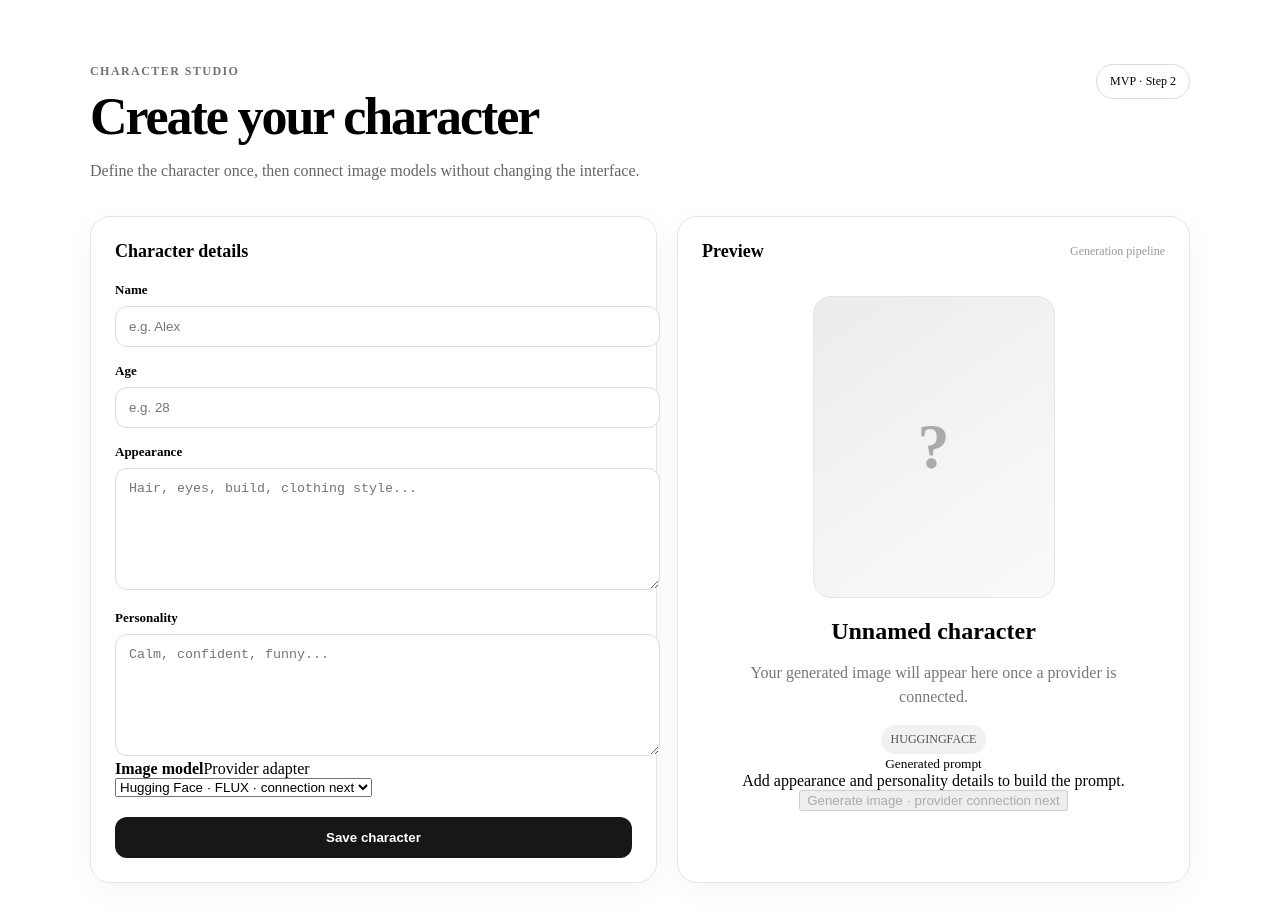
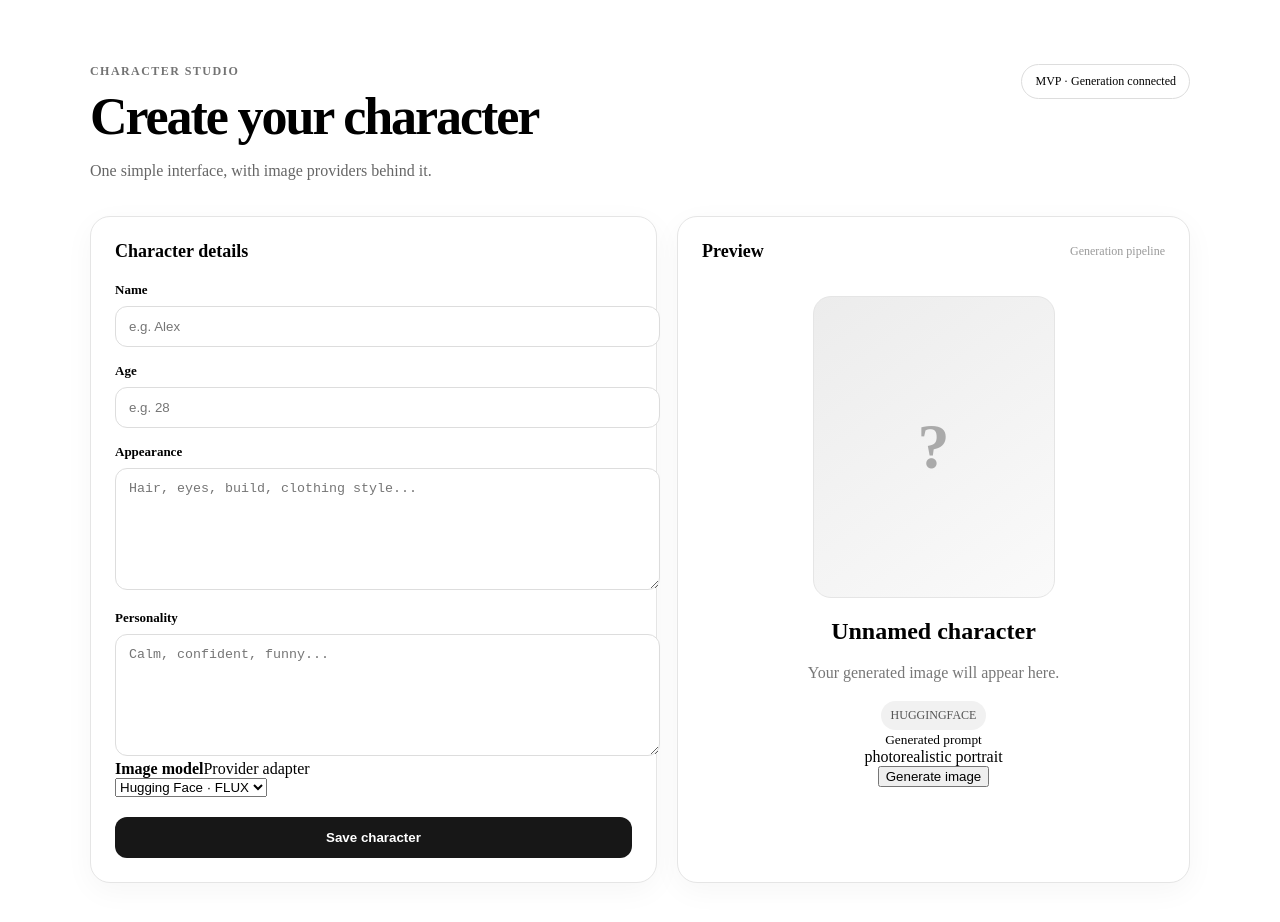
Before and after one commit to freemonkeyyourlife-lab/character-studio, a Next.js app: page / in a window 1280 px wide. Shown: the top 922 px of the page. Built offline with nearby package versions, Linux system fonts and the light colour scheme.

Commit message:
Connect the frontend to generation

```diff
--- a/app/page.tsx
+++ b/app/page.tsx
@@ -9,12 +9,50 @@ export default function Home() {
   const [character, setCharacter] = useState(initialCharacter);
   const [saved, setSaved] = useState(false);
   const [provider, setProvider] = useState(imageProviders[0].id);
+  const [imageUrl, setImageUrl] = useState("");
+  const [generating, setGenerating] = useState(false);
+  const [error, setError] = useState("");
 
-  const prompt = useMemo(() => [character.appearance, character.age ? `age ${character.age}` : "", character.personality].filter(Boolean).join(", "), [character]);
+  const prompt = useMemo(
+    () => [
+      "photorealistic portrait",
+      character.appearance,
+      character.age ? `age ${character.age}` : "",
+      character.personality,
+    ].filter(Boolean).join(", "),
+    [character]
+  );
 
   const update = (key: keyof Character, value: string) => {
     setSaved(false);
     setCharacter((current) => ({ ...current, [key]: value }));
+  };
+
+  const generate = async () => {
+    setGenerating(true);
+    setError("");
+    setImageUrl("");
+
+    try {
+      const response = await fetch("/api/generate", {
+        method: "POST",
+        headers: { "Content-Type": "application/json" },
+        body: JSON.stringify({ provider, prompt }),
+      });
+      const contentType = response.headers.get("content-type") || "";
+
+      if (!response.ok) {
+        const data = contentType.includes("application/json") ? await response.json() : null;
+        throw new Error(data?.error || "Generation failed.");
+      }
+
+      const blob = await response.blob();
+      setImageUrl(URL.createObjectURL(blob));
+    } catch (err) {
+      setError(err instanceof Error ? err.message : "Generation failed.");
+    } finally {
+      setGenerating(false);
+    }
   };
 
   return (
@@ -23,34 +61,69 @@ export default function Home() {
         <div>
           <div className="eyebrow">CHARACTER STUDIO</div>
           <h1>Create your character</h1>
-          <p>Define the character once, then connect image models without changing the interface.</p>
+          <p>One simple interface, with image providers behind it.</p>
         </div>
-        <div className="status">MVP · Step 2</div>
+        <div className="status">MVP · Generation connected</div>
       </header>
+
       <section className="grid">
         <div className="card">
           <h2>Character details</h2>
-          <label>Name<input value={character.name} onChange={(e) => update("name", e.target.value)} placeholder="e.g. Alex" /></label>
-          <label>Age<input value={character.age} onChange={(e) => update("age", e.target.value)} placeholder="e.g. 28" /></label>
-          <label>Appearance<textarea value={character.appearance} onChange={(e) => update("appearance", e.target.value)} placeholder="Hair, eyes, build, clothing style..." /></label>
-          <label>Personality<textarea value={character.personality} onChange={(e) => update("personality", e.target.value)} placeholder="Calm, confident, funny..." /></label>
+
+          <label>Name
+            <input value={character.name} onChange={(e) => update("name", e.target.value)} placeholder="e.g. Alex" />
+          </label>
+
+          <label>Age
+            <input value={character.age} onChange={(e) => update("age", e.target.value)} placeholder="e.g. 28" />
+          </label>
+
+          <label>Appearance
+            <textarea value={character.appearance} onChange={(e) => update("appearance", e.target.value)} placeholder="Hair, eyes, build, clothing style..." />
+          </label>
+
+          <label>Personality
+            <textarea value={character.personality} onChange={(e) => update("personality", e.target.value)} placeholder="Calm, confident, funny..." />
+          </label>
+
           <div className="providerBox">
             <div><strong>Image model</strong><span>Provider adapter</span></div>
             <select value={provider} onChange={(e) => setProvider(e.target.value)}>
-              {imageProviders.map((item) => <option key={item.id} value={item.id}>{item.name} · connection next</option>)}
+              {imageProviders.map((item) => (
+                <option key={item.id} value={item.id} disabled={item.status !== "ready"}>
+                  {item.name}{item.status === "planned" ? " · planned" : ""}
+                </option>
+              ))}
             </select>
           </div>
+
           <button className="primary" onClick={() => setSaved(true)}>Save character</button>
           {saved && <div className="saved">Character saved for this session.</div>}
         </div>
+
         <div className="card preview">
-          <div className="previewTop"><h2>Preview</h2><span>Generation pipeline</span></div>
-          <div className="avatar"><span>{character.name ? character.name.slice(0, 1).toUpperCase() : "?"}</span></div>
+          <div className="previewTop"><h2>Preview</h2><span>{generating ? "Generating…" : "Generation pipeline"}</span></div>
+
+          {imageUrl ? (
+            <img className="generatedImage" src={imageUrl} alt={character.name || "Generated character"} />
+          ) : (
+            <div className="avatar"><span>{character.name ? character.name.slice(0, 1).toUpperCase() : "?"}</span></div>
+          )}
+
           <h3>{character.name || "Unnamed character"}</h3>
-          <p>{character.appearance || "Your generated image will appear here once a provider is connected."}</p>
+          <p>{character.appearance || "Your generated image will appear here."}</p>
           <div className="tags">{character.age && <span>Age {character.age}</span>}<span>{provider.toUpperCase()}</span></div>
-          <div className="promptBox"><small>Generated prompt</small><div>{prompt || "Add appearance and personality details to build the prompt."}</div></div>
-          <button className="secondary" disabled>Generate image · provider connection next</button>
+
+          <div className="promptBox">
+            <small>Generated prompt</small>
+            <div>{prompt || "Add appearance and personality details to build the prompt."}</div>
+          </div>
+
+          <button className="secondary" onClick={generate} disabled={generating || !prompt}>
+            {generating ? "Generating image…" : "Generate image"}
+          </button>
+
+          {error && <div className="error">{error}</div>}
         </div>
       </section>
     </main>
```
